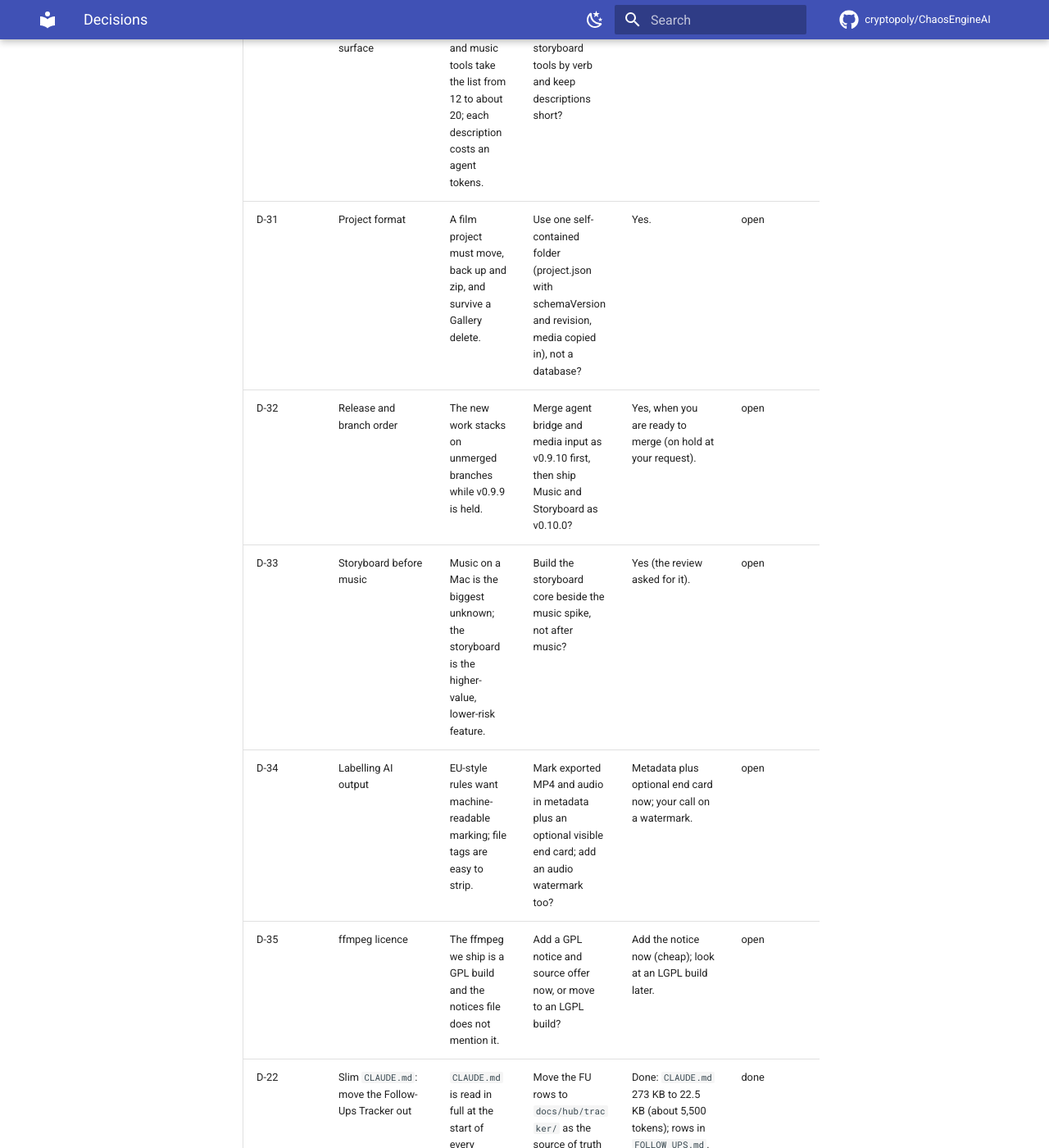
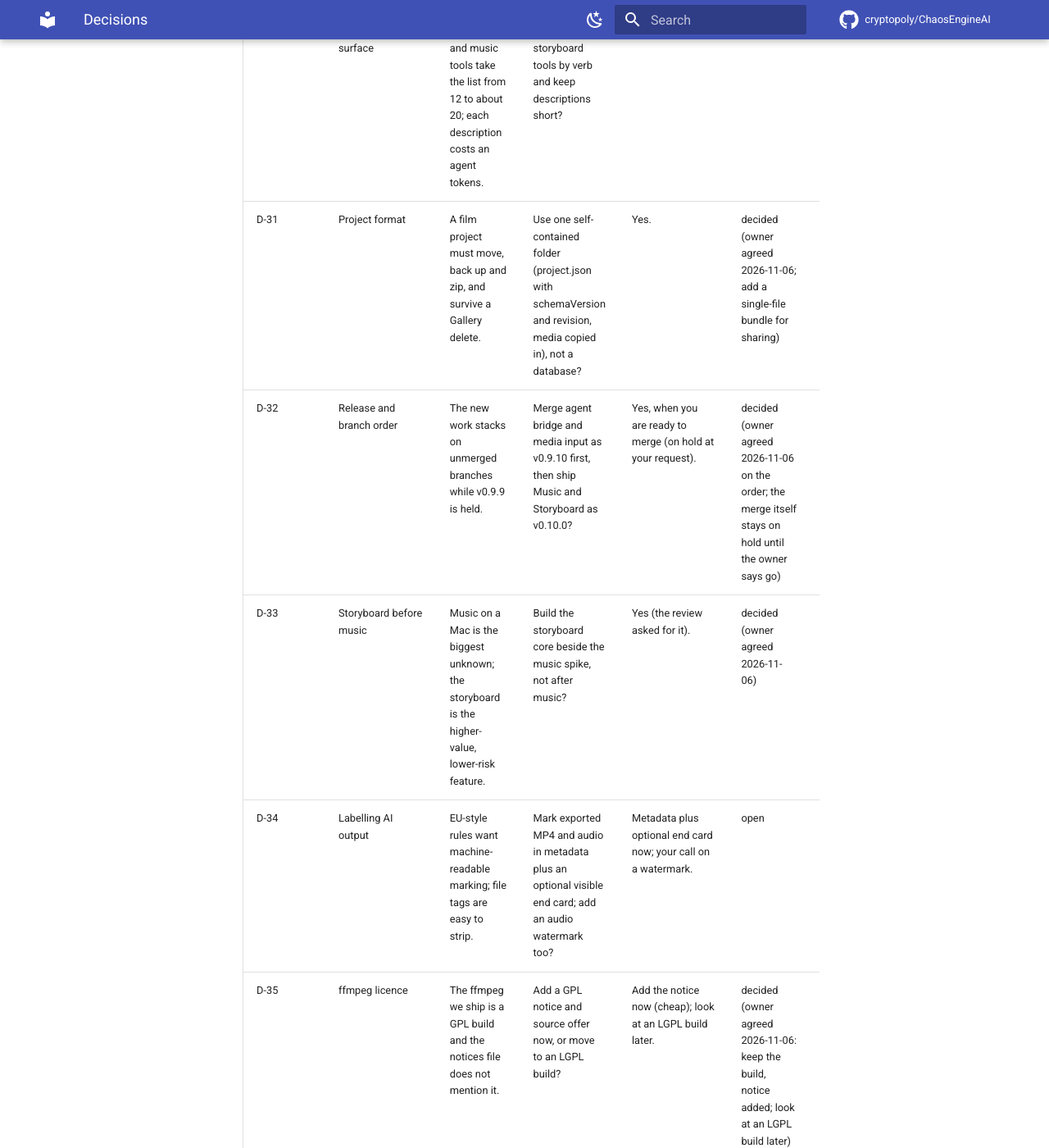
Before and after one commit to cryptopoly/ChaosEngineAI, an MkDocs documentation site: the page built from docs/hub/decisions.md, in a window 1280 px wide and 1400 px high, scrolled down 2920 px. Shown: the whole window at 82% size. Built offline with MkDocs 1.6.1 and Material for MkDocs 9.7.7, drawn with Linux system fonts in a browser that asks for light colours; comment, search, counter and statistics services are not loaded; some of the changed text lies outside the part shown.

Commit message:
fix(metadata): embed input image file names, not full paths; docs: decisions D-25..D-35 answered, music engine options, project bundle

```diff
--- a/docs/hub/decisions.md
+++ b/docs/hub/decisions.md
@@ -12,17 +12,17 @@
 |---|---|---|---|---|---|---|---|
 | D-23 | Image and video input (reference images) for the Studios and agents | Today the app and the agent can only describe a picture in words. This lets them hand over a picture too: "make a video that starts from this poster", "same character, new scene". | Build it in the order: video start / end image first, then image reference, then the Studio picker? | Yes. LTX can take start / end images and the mflux tools can take reference images, so it is mostly wiring; start with video because it needs no new model. Plan: [media-input](https://github.com/cryptopoly/ChaosEngineAI/blob/feat/media-input/docs/plans/media-input.md). | decided (owner asked for it 2026-11-06) | 2026-11-06 | [plan](https://github.com/cryptopoly/ChaosEngineAI/blob/feat/media-input/docs/plans/media-input.md) |
 | D-24 | Remove the prompt Enhance feature | The Enhance button needed a downloaded model just to rewrite a prompt, and the "auto-enhance short prompts" switch quietly changed what you typed. Both are removed, with the backend route, the CLI command, the API call, strings and docs. | Remove both the model-based button and the no-model auto-enhance switch? | Yes. You asked to drop "enhance"; the switch is the same idea and hides edits to your prompt. Easy to bring back from git if short prompts turn out worse without it. | decided (owner asked 2026-11-06) | 2026-11-06 | |
-| D-25 | Add music generation (a Music Studio and an agent tool) | Films made in the app have voice and clip sound but no music that runs across the cuts. An open music model would make the package complete: picture, speech, sound and music. | Spike ACE-Step 1.5 (local, has an MLX build, can make songs with vocals) as the first music model? | Yes, as a spike first: check its licence on the model card, speed and quality on this Mac, then wire a `make_music` tool and a Music tab. Stable Audio Open for sound effects can follow. Not decided until the spike reports. | open | 2026-11-06 | |
+| D-25 | Add music generation (a Music Studio and an agent tool) | Films made in the app have voice and clip sound but no music that runs across the cuts. An open music model would make the package complete: picture, speech, sound and music. | Spike ACE-Step 1.5 (local, has an MLX build, can make songs with vocals) as the first music model? | Yes, as a spike first: check its licence on the model card, speed and quality on this Mac, then wire a `make_music` tool and a Music tab. Stable Audio Open for sound effects can follow. Not decided until the spike reports. | decided (owner agreed 2026-11-06: ACE-Step first; other engines kept as options) | 2026-11-06 | |
 | D-26 | Scene editing: keep some shots, redo others | A film is a list of shots. The demo script already makes each shot separately, so redoing shots C and D is possible by hand, but the app has no saved shot list. | Build a saved Storyboard (shots with prompt, seed, reference images, status) with "redo this shot" and "join all"? | Yes, after music. It reuses the existing tools and is mostly a saved list plus a join step; it also covers the "recipes" item from the v2 list. | open | 2026-11-06 | |
 | D-27 | Sound effects under the Stability licence | Stable Audio Open makes effects but is gated, asks for "Powered by Stability AI" and caps free use at US$1M revenue. | Ship it opt-in, gated, with a licence screen, never bundled? | Yes: it is the best open effects model; the opt-in keeps us clean. | open | 2026-11-06 | [plan](https://github.com/cryptopoly/ChaosEngineAI/blob/feat/media-input/docs/plans/home-studio.md) |
-| D-28 | Voice cloning | Qwen3-TTS (Apache 2.0) can copy a voice from a few seconds of audio. An agent could do it with no human checkbox. | Add cloning with consent recorded as a required argument and off for remote agents by default? | Yes, with those two guards. | open | 2026-11-06 | [plan](https://github.com/cryptopoly/ChaosEngineAI/blob/feat/media-input/docs/plans/home-studio.md) |
+| D-28 | Voice cloning | Qwen3-TTS (Apache 2.0) can copy a voice from a few seconds of audio. An agent could do it with no human checkbox. | Add cloning with consent recorded as a required argument and off for remote agents by default? | Yes, with those two guards. | decided (owner agreed 2026-11-06) | 2026-11-06 | [plan](https://github.com/cryptopoly/ChaosEngineAI/blob/feat/media-input/docs/plans/home-studio.md) |
 | D-29 | Remote compute (the 4090 PC) | Network listening, the token and file upload and fetch already work; the Mac app still only talks to its own backend. | Prove the PC as an agent target first, decide Mac-routes-to-PC after? | Yes: smallest step that shows what really works. | open | 2026-11-06 | [plan](https://github.com/cryptopoly/ChaosEngineAI/blob/feat/media-input/docs/plans/home-studio.md) |
 | D-30 | Agent tool surface | Storyboard and music tools take the list from 12 to about 20; each description costs an agent tokens. | Group storyboard tools by verb and keep descriptions short? | Yes. | open | 2026-11-06 | [plan](https://github.com/cryptopoly/ChaosEngineAI/blob/feat/media-input/docs/plans/home-studio.md) |
-| D-31 | Project format | A film project must move, back up and zip, and survive a Gallery delete. | Use one self-contained folder (project.json with schemaVersion and revision, media copied in), not a database? | Yes. | open | 2026-11-06 | [plan](https://github.com/cryptopoly/ChaosEngineAI/blob/feat/media-input/docs/plans/home-studio.md) |
-| D-32 | Release and branch order | The new work stacks on unmerged branches while v0.9.9 is held. | Merge agent bridge and media input as v0.9.10 first, then ship Music and Storyboard as v0.10.0? | Yes, when you are ready to merge (on hold at your request). | open | 2026-11-06 | [plan](https://github.com/cryptopoly/ChaosEngineAI/blob/feat/media-input/docs/plans/home-studio.md) |
-| D-33 | Storyboard before music | Music on a Mac is the biggest unknown; the storyboard is the higher-value, lower-risk feature. | Build the storyboard core beside the music spike, not after music? | Yes (the review asked for it). | open | 2026-11-06 | [plan](https://github.com/cryptopoly/ChaosEngineAI/blob/feat/media-input/docs/plans/home-studio.md) |
+| D-31 | Project format | A film project must move, back up and zip, and survive a Gallery delete. | Use one self-contained folder (project.json with schemaVersion and revision, media copied in), not a database? | Yes. | decided (owner agreed 2026-11-06; add a single-file bundle for sharing) | 2026-11-06 | [plan](https://github.com/cryptopoly/ChaosEngineAI/blob/feat/media-input/docs/plans/home-studio.md) |
+| D-32 | Release and branch order | The new work stacks on unmerged branches while v0.9.9 is held. | Merge agent bridge and media input as v0.9.10 first, then ship Music and Storyboard as v0.10.0? | Yes, when you are ready to merge (on hold at your request). | decided (owner agreed 2026-11-06 on the order; the merge itself stays on hold until the owner says go) | 2026-11-06 | [plan](https://github.com/cryptopoly/ChaosEngineAI/blob/feat/media-input/docs/plans/home-studio.md) |
+| D-33 | Storyboard before music | Music on a Mac is the biggest unknown; the storyboard is the higher-value, lower-risk feature. | Build the storyboard core beside the music spike, not after music? | Yes (the review asked for it). | decided (owner agreed 2026-11-06) | 2026-11-06 | [plan](https://github.com/cryptopoly/ChaosEngineAI/blob/feat/media-input/docs/plans/home-studio.md) |
 | D-34 | Labelling AI output | EU-style rules want machine-readable marking; file tags are easy to strip. | Mark exported MP4 and audio in metadata plus an optional visible end card; add an audio watermark too? | Metadata plus optional end card now; your call on a watermark. | open | 2026-11-06 | [plan](https://github.com/cryptopoly/ChaosEngineAI/blob/feat/media-input/docs/plans/home-studio.md) |
-| D-35 | ffmpeg licence | The ffmpeg we ship is a GPL build and the notices file does not mention it. | Add a GPL notice and source offer now, or move to an LGPL build? | Add the notice now (cheap); look at an LGPL build later. | open | 2026-11-06 | [plan](https://github.com/cryptopoly/ChaosEngineAI/blob/feat/media-input/docs/plans/home-studio.md) |
+| D-35 | ffmpeg licence | The ffmpeg we ship is a GPL build and the notices file does not mention it. | Add a GPL notice and source offer now, or move to an LGPL build? | Add the notice now (cheap); look at an LGPL build later. | decided (owner agreed 2026-11-06: keep the build, notice added; look at an LGPL build later) | 2026-11-06 | [plan](https://github.com/cryptopoly/ChaosEngineAI/blob/feat/media-input/docs/plans/home-studio.md) |
 | D-22 | Slim `CLAUDE.md`: move the Follow-Ups Tracker out | `CLAUDE.md` is read in full at the start of every session and by every helper agent. It is 273 KB (about 68,000 tokens), and the tracker is most of it, so every agent pays for the whole tracker before it starts work. | Move the FU rows to `docs/hub/tracker/` as the source of truth and keep only the rules and checklists in `CLAUDE.md`? | Done: `CLAUDE.md` 273 KB to 22.5 KB (about 5,500 tokens); rows in `FOLLOW_UPS.md`. Agents start much cheaper, and the hub keeps every row. Do it before the agent-bridge build, which will use several agents. Ties in with D-17 if the hub later moves to a private repo. | done | 2026-11-06 | [FU-131](tracker/open.md) |
 | D-21 | Agent bridge (MCP tools for image, video and voice): build it | Let other AI assistants press the app's "make a picture / video / voice" buttons through a proper, labelled control panel instead of guessing. | Go ahead and build v1 (about 3 days)? | Yes, after v0.9.10 ships: an in-app `/mcp` endpoint, a small stdio relay and a one-page skill. | open | 2026-11-06 | [plan](https://github.com/cryptopoly/ChaosEngineAI/blob/release/v0.9.10/docs/plans/agent-bridge.md), [PR 127](https://github.com/cryptopoly/ChaosEngineAI/pull/127), [FU-126](tracker/open.md) |
 | D-20 | Agent bridge: app and agent jobs share one queue | Only one big job runs at a time, whoever asked for it, so the computer doesn't fall over. | | Yes. | decided | 2026-11-06 | [plan](https://github.com/cryptopoly/ChaosEngineAI/blob/release/v0.9.10/docs/plans/agent-bridge.md) |
```
Also changed, not shown: docs/hub/status.md (+13 -0 lines), docs/plans/home-studio.md (+18 -1 lines), 2 other files.
